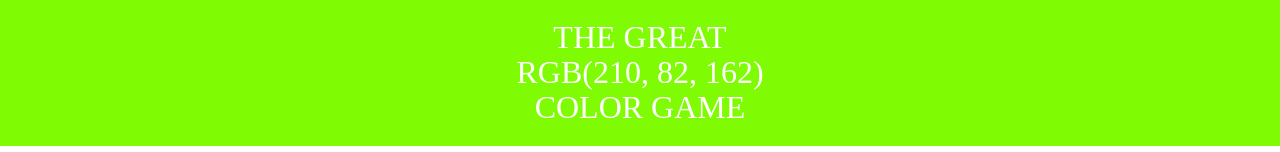
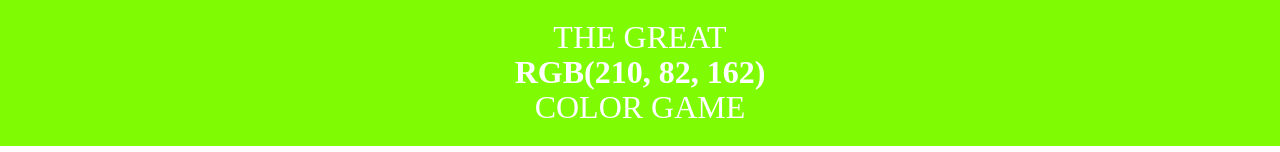
Before and after one commit to TudorBucur19/ColorGame--React, a React (Create React App) app: page / in a window 1280 px wide. Shown: the top 152 px of the page. Built offline with nearby package versions, Linux system fonts and the light colour scheme.

Commit message:
final touches

```diff
--- a/src/components/header.jsx
+++ b/src/components/header.jsx
@@ -7,7 +7,7 @@ const Header = ({pickedColor, backgroundColor}) => {
         <div style={{background: backgroundColor}}>
             <h1>The great
                 <br/>
-                <span>{pickedColor}</span>
+                <span><b>{pickedColor}</b></span>
                 <br/>
                 Color game
             </h1>
--- a/src/components/homepage.jsx
+++ b/src/components/homepage.jsx
@@ -42,7 +42,7 @@ const Home = () => {
       setHeaderBg(pickedColor);
       setPlayBtn("Play again!");
     }else{
-      squaresCopy[i] = "rgb(6, 211, 85)" ; //to be fixed
+      squaresCopy[i] = "" ;
       setSquares(squaresCopy);
       setMessage("Keep Trying");
     }
```
Also changed, not shown: 1 other file (tests, documents, lock files or other folders).
